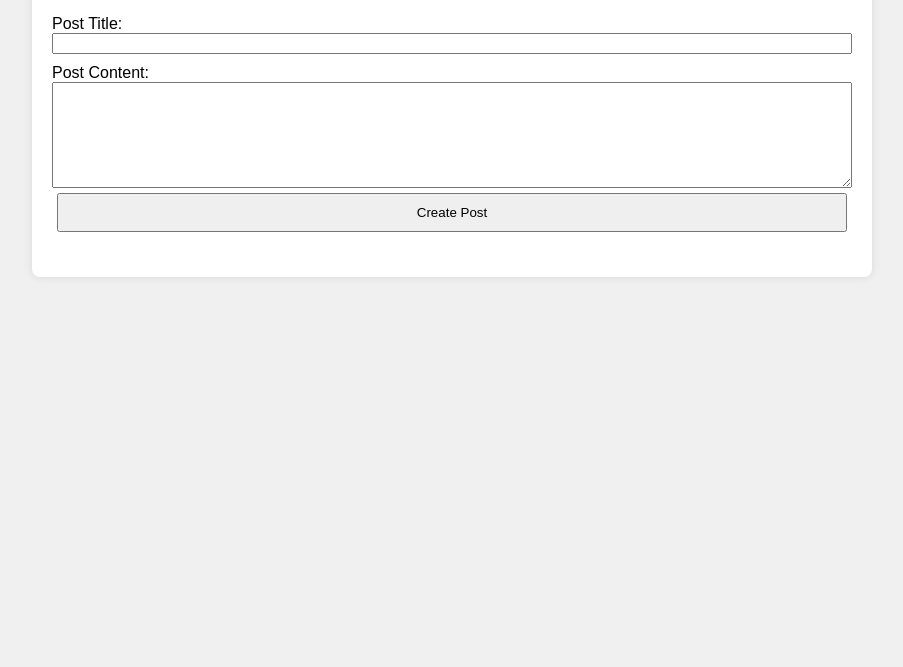
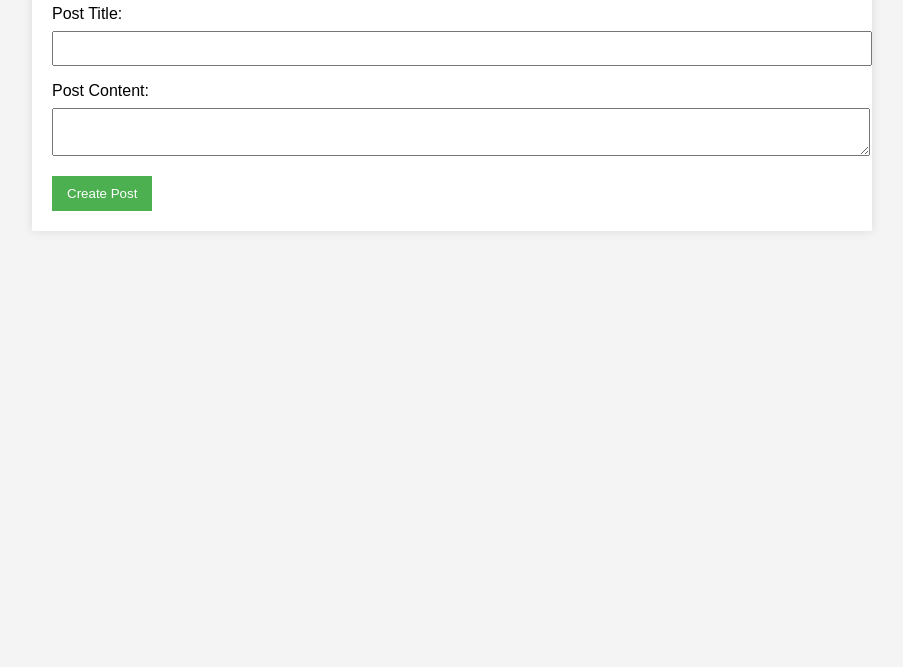
Before and after one commit to Intellidevelopers/Javascript-front-end-and-backend, a plain HTML site: page admin-dashboard.html in a window 1280 px wide. Shown: the part 133-800 px from the top of the page, without its empty margins (188-1091 px from the left). Drawn offline with Linux system fonts and the light colour scheme.

Commit message:
Update style.css

```diff
--- a/style.css
+++ b/style.css
@@ -2,44 +2,33 @@ body {
     font-family: Arial, sans-serif;
     margin: 0;
     padding: 0;
-    background-color: #f0f0f0;
+    background-color: #f4f4f4;
 }
 
 .dashboard {
     max-width: 800px;
     margin: 50px auto;
+    padding: 20px;
     background-color: #fff;
-    padding: 20px;
-    border-radius: 8px;
     box-shadow: 0 0 10px rgba(0, 0, 0, 0.1);
 }
 
+label {
+    display: block;
+    margin-bottom: 8px;
+}
+
+input,
+textarea {
+    width: 100%;
+    padding: 8px;
+    margin-bottom: 16px;
+}
+
 button {
-    margin: 5px;
-    padding: 10px;
+    background-color: #4caf50;
+    color: #fff;
+    padding: 10px 15px;
+    border: none;
     cursor: pointer;
 }
-
-form {
-    display: flex;
-    flex-direction: column;
-}
-
-label {
-    margin-top: 10px;
-}
-
-textarea {
-    height: 100px;
-}
-
-#postList {
-    margin-top: 20px;
-}
-
-header {
-    background-color: #333;
-    color: #fff;
-    padding: 20px;
-    text-align: center;
-}
```
